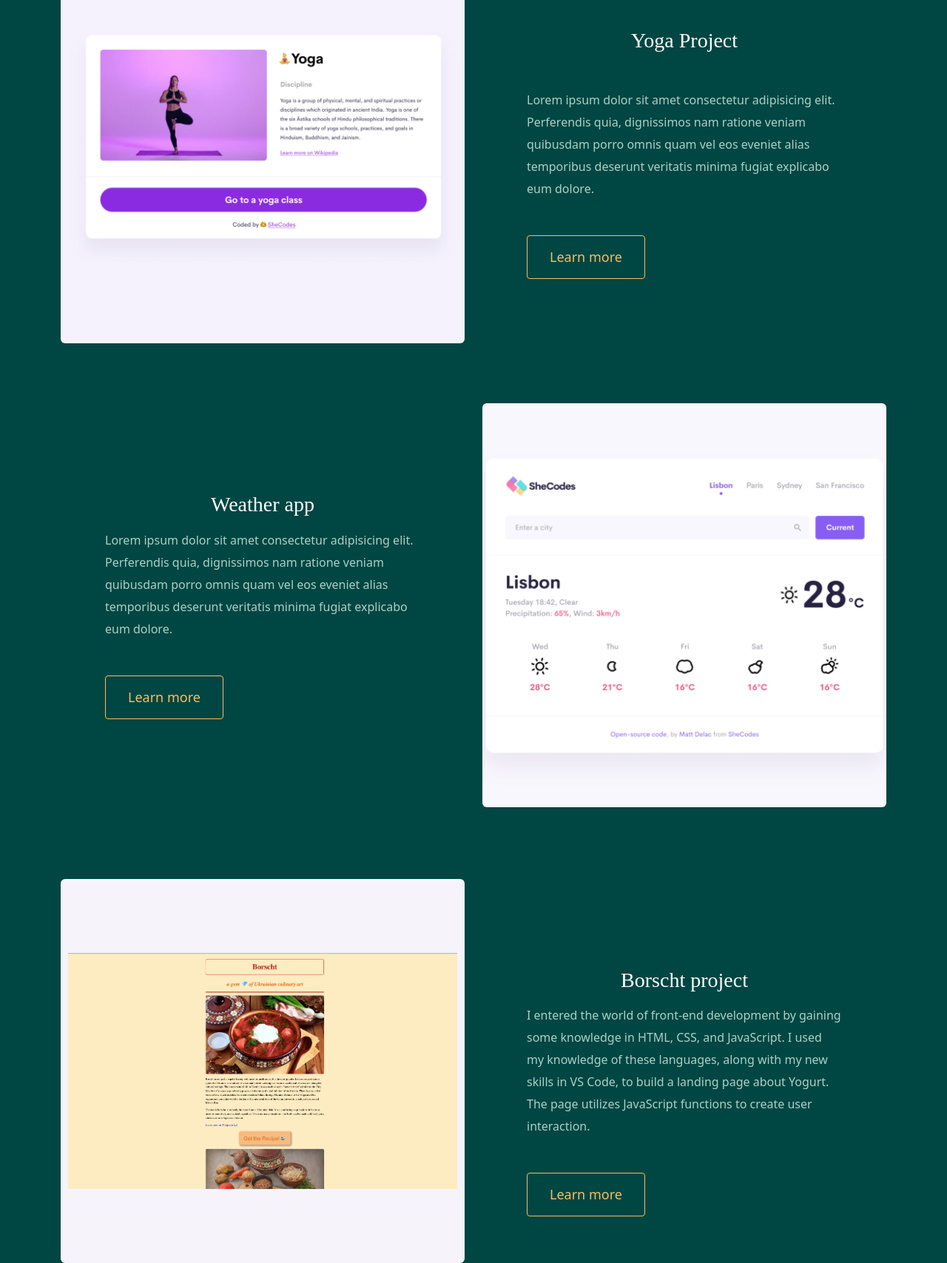
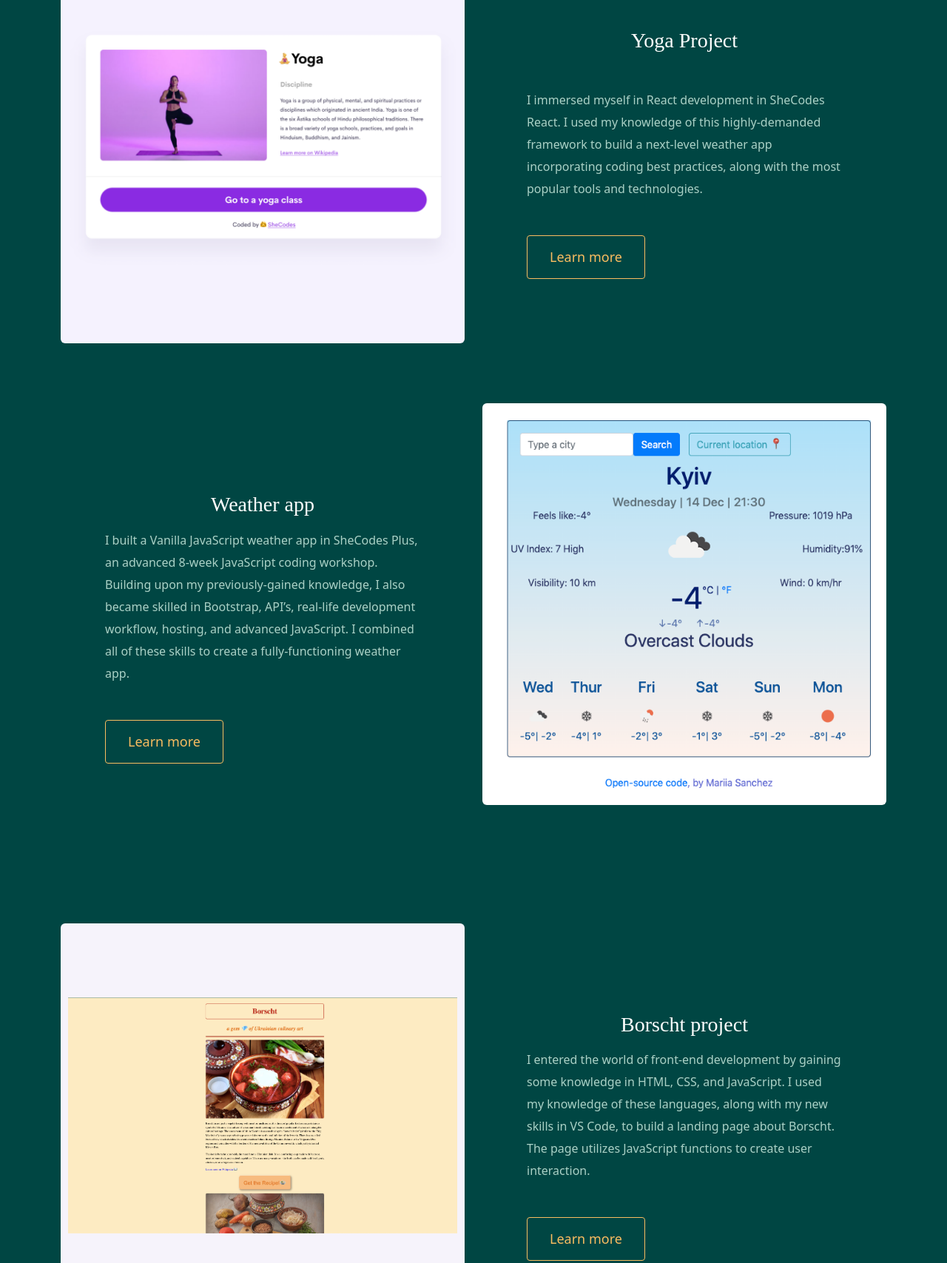
Before and after one commit to MariiaSC/CV-Project, a plain HTML site: page index.html in a window 1280 px wide. Shown: the part 2020-3727 px from the top of the page at 74% size. Drawn offline with nearby package versions, Linux system fonts and the light colour scheme.

Commit message:
Added information about Weather app with Vanilla JS

```diff
--- a/index.html
+++ b/index.html
@@ -91,10 +91,7 @@
           <div class="project-description">
             <h3 class="mb-5 text-center">Yoga Project</h3>
             <p class="mb-5">
-              Lorem ipsum dolor sit amet consectetur adipisicing elit.
-              Perferendis quia, dignissimos nam ratione veniam quibusdam porro
-              omnis quam vel eos eveniet alias temporibus deserunt veritatis
-              minima fugiat explicabo eum dolore.
+              I immersed myself in React development in SheCodes React. I used my knowledge of this highly-demanded framework to build a next-level weather app incorporating coding best practices, along with the most popular tools and technologies.
             </p>
             <div class="mt-5">
               <a href="#" class="btn btn-branding-outline" title="Yoga Project"
@@ -109,16 +106,14 @@
           <div class="project-description">
             <h3 class="mb-3 text-center">Weather app</h3>
             <p class="mb-5">
-              Lorem ipsum dolor sit amet consectetur adipisicing elit.
-              Perferendis quia, dignissimos nam ratione veniam quibusdam porro
-              omnis quam vel eos eveniet alias temporibus deserunt veritatis
-              minima fugiat explicabo eum dolore.
+             I built a Vanilla JavaScript weather app in SheCodes Plus, an advanced 8-week JavaScript coding workshop. Building upon my previously-gained knowledge, I also became skilled in Bootstrap, API’s, real-life development workflow, hosting, and advanced JavaScript. I combined all of these skills to create a fully-functioning weather app.
             </p>
             <div class="mb-5 mt-5">
               <a
-                href="#"
+                href="https://roaring-truffle-8b3819.netlify.app/"
                 class="btn btn-branding-outline"
                 title="Weather Project"
+                target="_blank"
                 >Learn more</a
               >
             </div>
@@ -126,7 +121,7 @@
         </div>
         <div class="col-md-6">
           <img
-            src="images/weather.png"
+            src="images/WeatherApp.png"
             class="img-fluid rounded img-responsive"
             alt="Weather project"
           />
@@ -145,12 +140,13 @@
             <h3 class="mb-3 text-center">Borscht project
             </h3>
             <p class="mb-5">
-             I entered the world of front-end development by gaining some knowledge in HTML, CSS, and JavaScript. I used my knowledge of these languages, along with my new skills in VS Code, to build a landing page about Yogurt. The page utilizes JavaScript functions to create user interaction.
+             I entered the world of front-end development by gaining some knowledge in HTML, CSS, and JavaScript. I used my knowledge of these languages, along with my new skills in VS Code, to build a landing page about Borscht. The page utilizes JavaScript functions to create user interaction.
             </p>
             <div class="mt-5">
               <a
-                href="#"
+                href="https://dapper-kashata-bbe5f8.netlify.app/"
                 class="btn btn-branding-outline"
+                target="_blank"
                 title="Borscht Project"
                 >Learn more</a
               >
@@ -168,7 +164,7 @@
 <p class="mt-0">Let's work together!</p>
 </div>
 <div>
-<a href="mailto:mariakulish@gmail.com" class="btn btn-branding mt-3"> Contact me</a>
+<a href="mailto:mariakulish@gmail.com" class="btn btn-branding mt-3" target="_blank"> Contact me</a>
 </div>
         </div>
         <div class="d-flex justify-content-center mb-5">
```
Also changed, not shown: images/WeatherApp.png (added), images/weather.png (deleted).
